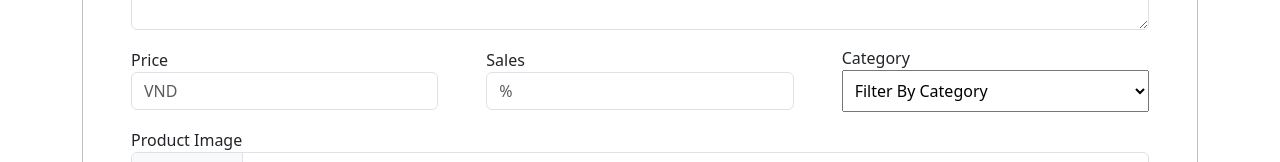
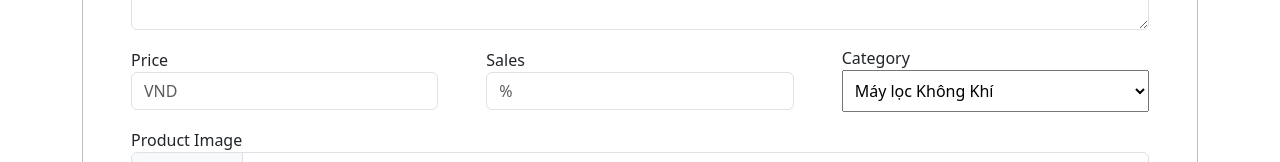
Before and after one commit to Ngolucdesigner/mockproject, a React (Create React App) app in the folder fe/ankse-comm/: page /dashboard/add-product in a window 1280 px wide. Shown: the part 574-736 px from the top of the page. Built offline with nearby package versions, Linux system fonts and the light colour scheme.

Commit message:
16 commit

```diff
--- a/fe/ankse-comm/src/Admin/AddProducts.tsx
+++ b/fe/ankse-comm/src/Admin/AddProducts.tsx
@@ -9,9 +9,11 @@ import { categoryList } from "../model/categoryData";
 
 import "../styles/AddProduct.scss";
 
-const options = categoryList;
+const options = categoryList.slice(1);
 
 const AddProducts = () => {
+
+
   const [title, setTitle] = useState("");
   const [shortDescription, setShortDescription] = useState("");
   const [description, setDescription] = useState("");
--- a/fe/ankse-comm/src/components/header/header.scss
+++ b/fe/ankse-comm/src/components/header/header.scss
@@ -87,7 +87,7 @@
         .profile__action {
           position: absolute;
           top: 95%;
-          left: 0;
+          left: -90px;
           width: 150px;
           z-index: 10;
           padding: 15px;
--- a/fe/ankse-comm/src/pages/Cart.tsx
+++ b/fe/ankse-comm/src/pages/Cart.tsx
@@ -61,7 +61,7 @@ const PropsCart = (props: itemCart) => {
       >
         {props.productName}
       </td>
-      <td>{priceFormat(props.price)}</td>
+      <td >{priceFormat(props.price)}</td>
 
       <td>
         <div className="quantity__wrapper">
@@ -140,6 +140,8 @@ const BillingForm: React.FC<BillingFormProps> = ({
       phoneNumber: values.phoneNumber,
       paymentMethod,
     };
+
+
     onSubmit(formData);
   };
 
--- a/fe/ankse-comm/src/redux/slices/cartSlice.ts
+++ b/fe/ankse-comm/src/redux/slices/cartSlice.ts
@@ -32,7 +32,7 @@ const cartSlice = createSlice({
     addItem: (state, action) => {
       const newItem = action.payload;
       const existingItem = state.cartItems.find(
-        (item) => Number(item.id) === Number(newItem.id)
+        (item) => item.id.toString() === newItem.id.toString()
       );
 
       state.totalQuantity++;
--- a/fe/ankse-comm/src/styles/Cart.scss
+++ b/fe/ankse-comm/src/styles/Cart.scss
@@ -1,6 +1,9 @@
 .table {
   tr {
+
     td {
+
+
       i {
         cursor: pointer;
       }
@@ -17,6 +20,7 @@
 
     td,
     th {
+      vertical-align: middle;
       color: var(--primary-color);
     }
   }
```
